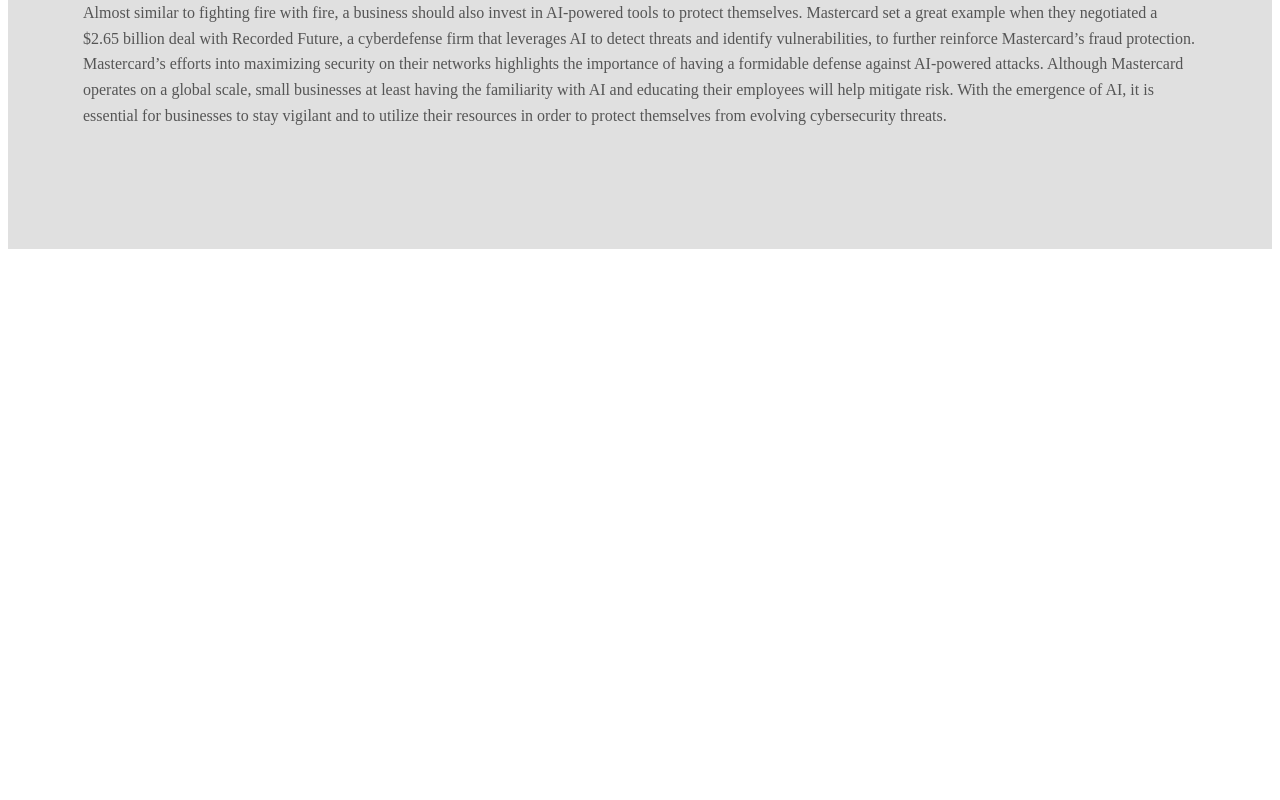
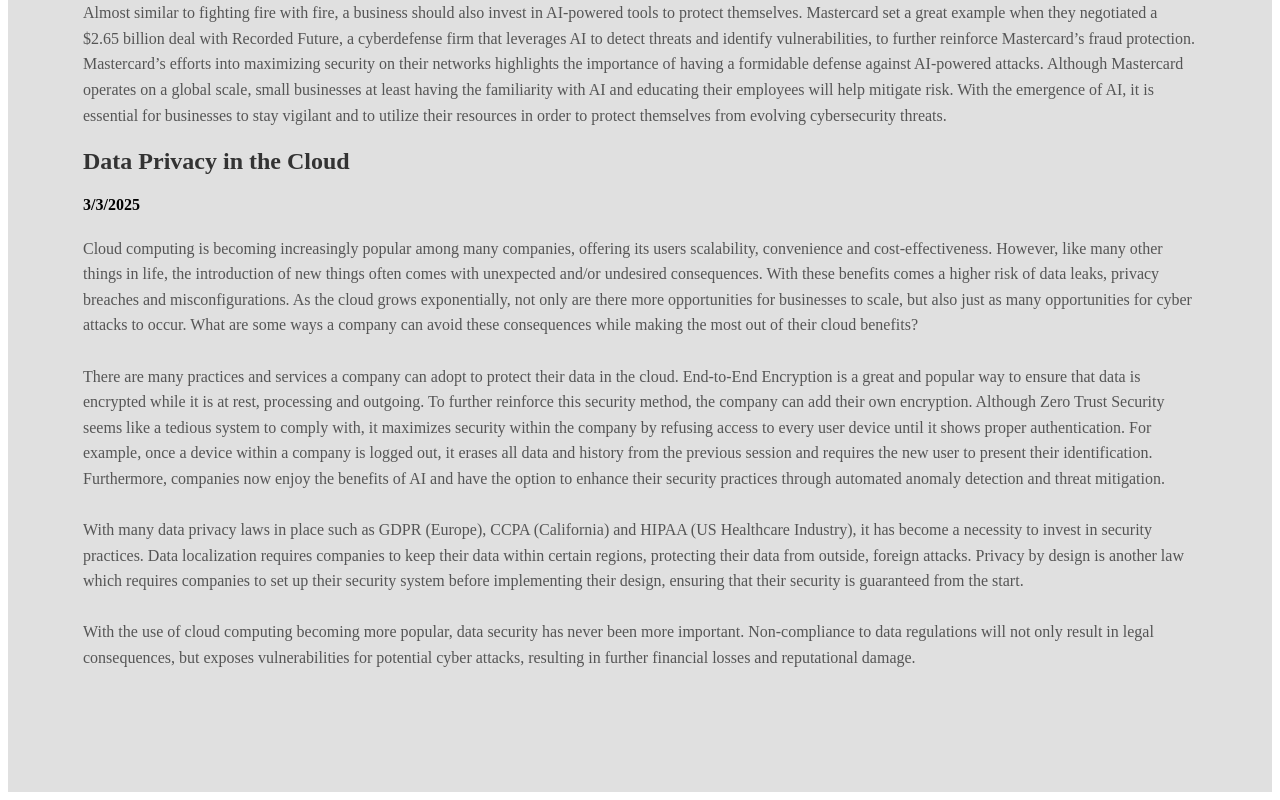
Before and after one commit to ceansegovia/HTML-Portfolio, a plain HTML site: page blog.html in a window 1280 px wide. Shown: the part 1094-1894 px from the top of the page. Before the commit the page ends 1351 px from the top, so only its background shows below. Drawn offline with Linux system fonts and the light colour scheme.

Commit message:
blog.html

```diff
--- a/blog.html
+++ b/blog.html
@@ -13,7 +13,7 @@
     <div class="container">
         <div class="project-section">
             <div class="project-description">
-                <h2>Will AI Replace IT Jobs?: Understanding the Role of Human Expertise </h2>
+                <h2>Will AI Replace IT Jobs?: Understanding the Role of Human Expertise</h2>
                 <h4>2/7/25</h4>
                 <p>
                     Imagine going to school your whole life to work for a career you are extremely passionate about just for AI to develop and do everything you do about your job better. Every waking moment we live, it seems the film, The Matrix, becomes more of a reality. We are already witnessing AI automation replacing jobs in customer service, data entry, administrative support, and even transportation! Like everything in life, there are pros and cons to these breakthroughs and it begs the question, will AI replace IT jobs or will human expertise remain in control?
@@ -33,6 +33,19 @@
                     <br><br>
                     Almost similar to fighting fire with fire, a business should also invest in AI-powered tools to protect themselves. Mastercard set a great example when they negotiated a $2.65 billion deal with Recorded Future, a cyberdefense firm that leverages AI to detect threats and identify vulnerabilities, to further reinforce Mastercard’s fraud protection. Mastercard’s efforts into maximizing security on their networks highlights the importance of having a formidable defense against AI-powered attacks. Although Mastercard operates on a global scale, small businesses at least having the familiarity with AI and educating their employees will help mitigate risk. With the emergence of AI, it is essential for businesses to stay vigilant and to utilize their resources in order to protect themselves from evolving cybersecurity threats.
                 </p>
+                <h2>Data Privacy in the Cloud</h2>
+                <h4>3/3/2025</h4>
+                <p>
+                    Cloud computing is becoming increasingly popular among many companies, offering its users scalability, convenience and cost-effectiveness. However, like many other things in life, the introduction of new things often comes with unexpected and/or undesired consequences. With these benefits comes a higher risk of data leaks, privacy breaches and misconfigurations. As the cloud grows exponentially, not only are there more opportunities for businesses to scale, but also just as many opportunities for cyber attacks to occur. What are some ways a company can avoid these consequences while making the most out of their cloud benefits?
+                    <br><br>
+                    There are many practices and services a company can adopt to protect their data in the cloud.
+                    End-to-End Encryption is a great and popular way to ensure that data is encrypted while it is at rest, processing and outgoing. To further reinforce this security method, the company can add their own encryption. Although Zero Trust Security seems like a tedious system to comply with, it maximizes security within the company by refusing access to every user device until it shows proper authentication. For example, once a device within a company is logged out, it erases all data and history from the previous session and requires the new user to present their identification. Furthermore, companies now enjoy the benefits of AI and have the option to enhance their security practices through automated anomaly detection and threat mitigation.
+                    <br><br>
+                    With many data privacy laws in place such as GDPR (Europe), CCPA (California) and HIPAA (US Healthcare Industry), it has become a necessity to invest in security practices.
+                    Data localization requires companies to keep their data within certain regions, protecting their data from outside, foreign attacks. Privacy by design is another law which requires companies to set up their security system before implementing their design, ensuring that their security is guaranteed from the start.
+                    <br><br>
+                    With the use of cloud computing becoming more popular, data security has never been more important. Non-compliance to data regulations will not only result in legal consequences, but exposes vulnerabilities for potential cyber attacks, resulting in further financial losses and reputational damage.
+                </p>
             </div>
         </div>
     </div>
```
